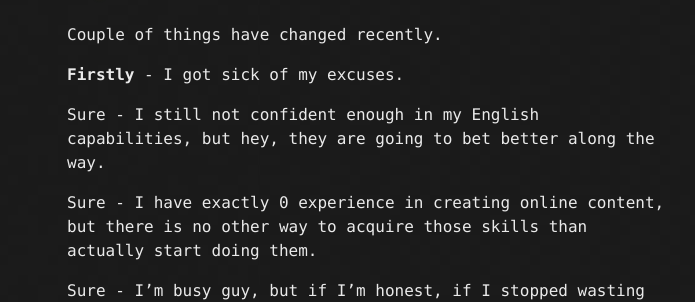
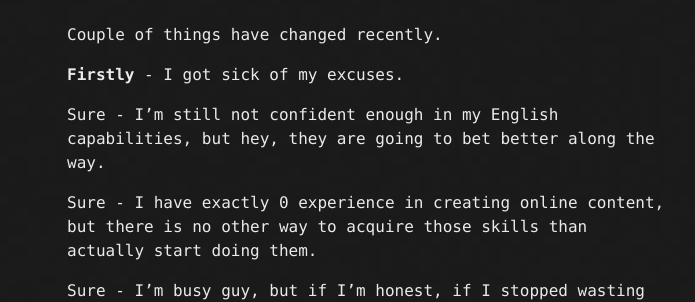
Before and after one commit to detfis/detfis.github.io, a Jekyll site: the page built from _posts/2017-03-04-hello-world.md, in a window 1280 px wide. Shown: the part 598-900 px from the top of the page, without its empty margins (273-968 px from the left). Built offline with Jekyll 4.4.1, drawn with Linux system fonts in a browser that asks for light colours; comment, search, counter and statistics services are not loaded.

Commit message:
fix typo

```diff
--- a/_posts/2017-03-04-hello-world.md
+++ b/_posts/2017-03-04-hello-world.md
@@ -24,7 +24,7 @@ Couple of things have changed recently.
 
 **Firstly** - I got sick of my excuses.
 
-Sure - I still not confident enough in my English capabilities, but hey, they are going to bet better along the way.
+Sure - I'm still not confident enough in my English capabilities, but hey, they are going to bet better along the way.
 
 Sure - I have exactly 0 experience in creating online content, but there is no other way to acquire those skills than actually start doing them.
 
```
